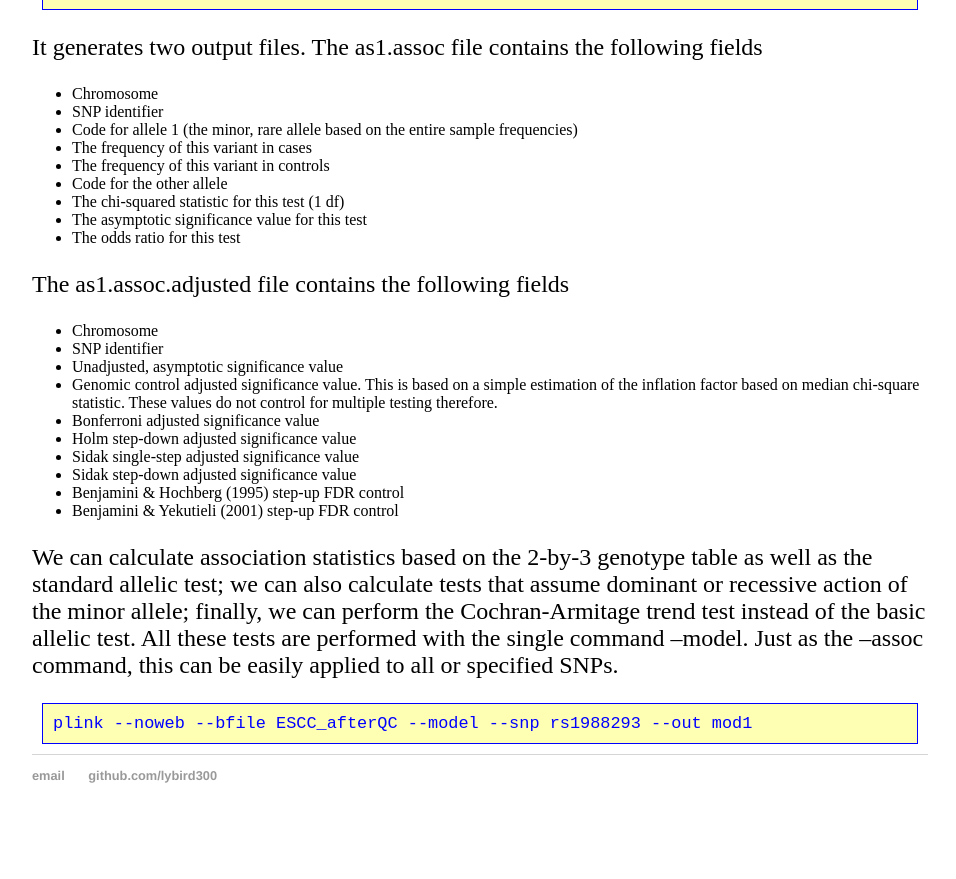
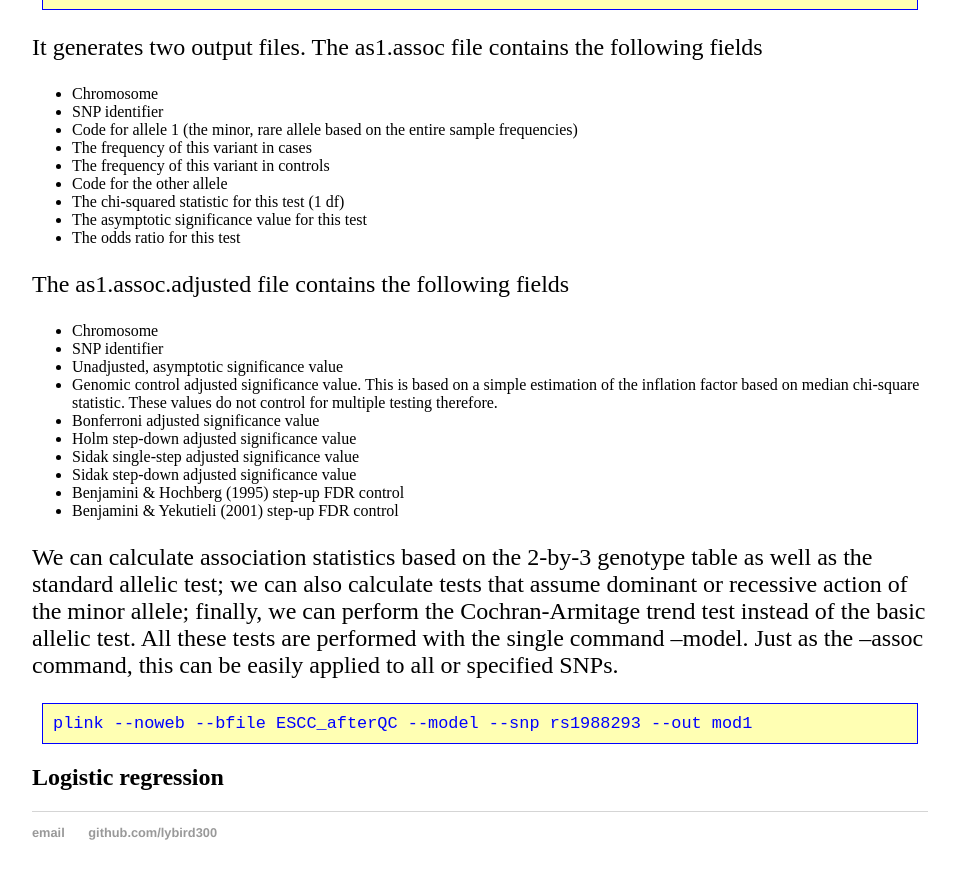
Before and after one commit to lybird300/lybird300.github.io, a Jekyll site: the page built from _posts/2016-07-15-plink.md, in a window 1280 px wide and 900 px high, scrolled down 4660 px. Shown: the top 879 px of the window, without its empty margins (160-1116 px from the left). Built offline with Jekyll 4.4.1, drawn with Linux system fonts in a browser that asks for light colours; our own code applies the rules of GitHub Pages for plain Markdown files; before the commit the page ends 5503 px from its top, so only the background shows below that.

Commit message:
Update 2016-07-15-plink.md

```diff
--- a/_posts/2016-07-15-plink.md
+++ b/_posts/2016-07-15-plink.md
@@ -118,3 +118,5 @@ The as1.assoc.adjusted file contains the following fields
 </ul>
 We can calculate association statistics based on the 2-by-3 genotype table as well as the standard allelic test; we can also calculate tests that assume dominant or recessive action of the minor allele; finally, we can perform the Cochran-Armitage trend test instead of the basic allelic test. All these tests are performed with the single command --model. Just as the --assoc command, this can be easily applied to all or specified SNPs.
 <pre><code>plink --noweb --bfile ESCC_afterQC --model --snp rs1988293 --out mod1</code></pre>
+
+<h2>Logistic regression</h2>
```
